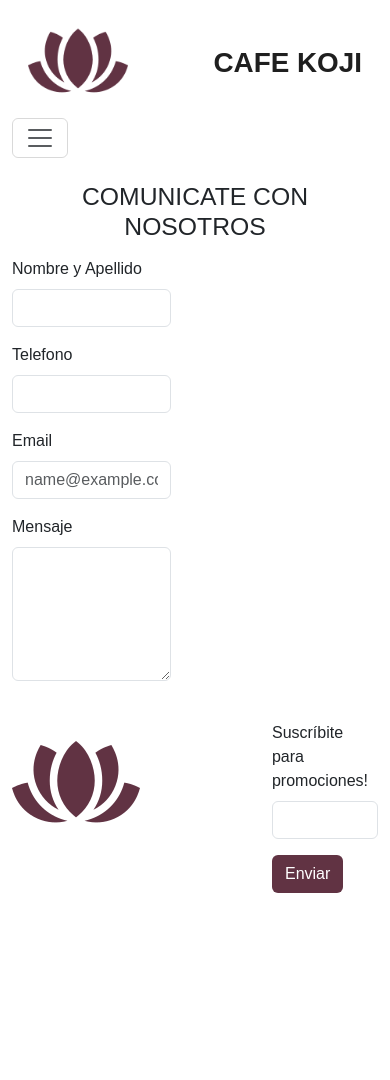
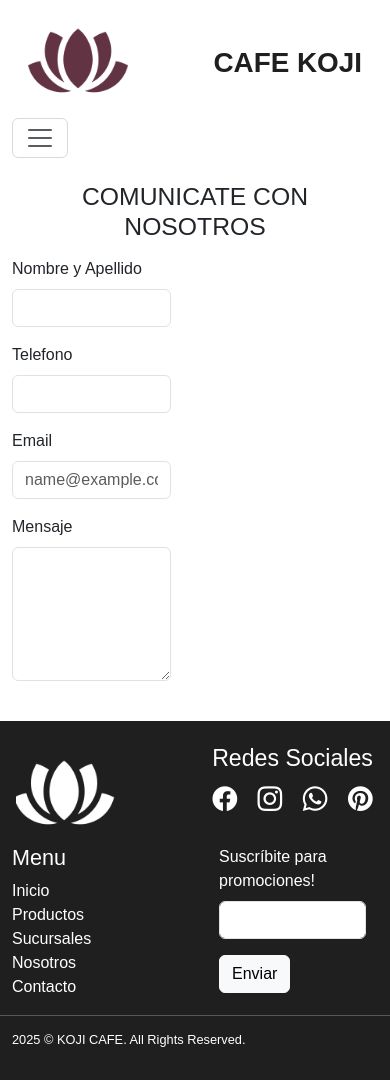
Before and after one commit to greco23/KOJI-CAFE, a plain HTML site: page pages/contacto.html in a window 390 px wide. Before the commit the page ends 893 px from the top, so only its background shows below. Drawn offline with nearby package versions, Linux system fonts and the light colour scheme.

Commit message:
footer responsive final

```diff
--- a/pages/contacto.html
+++ b/pages/contacto.html
@@ -69,32 +69,44 @@
             </form>
         </div>
     </main>
-    <footer>
-        <div class="container-fluid ">
-            <div class="row">
-                <div class="col-4">
-                    <img src="../assets/lotus.png" alt="logoFooter">
+    <footer class="footer py-4">
+        <div class="container">
+            <div class="row blanco">
+                <div class="col-6 col-lg-3 px-3 text-lg-center img-fluid">
+                    <img src="../assets/lotus2.png" class="logoFooter" alt="logoFooter">
+                    <h3 class="d-none d-lg-block blanco">KOJI - CAFE</h3>
                 </div>
-                <div class="col-4">
-                    <div class="">
-                        <i class="bi bi-facebook"></i>
-                    </div>
-                    <div class="">
-                        <i class="bi bi-instagram"></i>
-                    </div>
-                    <div class="">
-                        <i class="bi bi-whatsapp"></i>
+                <div class="col-6 col-lg  px-3">
+                    <h3 class="text-center">Redes Sociales</h3>
+                    <div class="text-center">
+                        <i class="bi bi-facebook fs-2 me-3"></i>
+                        <i class="bi bi-instagram fs-2 me-3"></i>
+                        <i class="bi bi-whatsapp fs-2 me-3"></i>
+                        <i class="bi bi-pinterest fs-2 "></i>
                     </div>
                 </div>
-                <div class="col-4">
+                <div class="col-6 col-lg">
+                    <h4 class="blanco">Menu</h4>
+                    <ul class="list-unstyled">
+                        <li><a href="../index.html" class="text-decoration-none blanco">Inicio</a></li>
+                        <li><a href="./productos.html" class="text-decoration-none blanco">Productos</a></li>
+                        <li><a href="./sucursales.html" class="text-decoration-none blanco">Sucursales</a></li>
+                        <li><a href="./nosotros.html" class="text-decoration-none blanco">Nosotros</a></li>
+                        <li><a href="./contacto.html" class="text-decoration-none blanco">Contacto</a></li>
+                    </ul>
+                </div>
+                <div class="col-6 col-lg-3 px-4 pb-3">
                     <form>
                         <div class="mb-3">
-                            <div></div>
-                            <label for="formFooter" class="form-label">Suscríbite para promociones! </label>
-                            <input type="email" class="form-control" id="formFooter" aria-describedby="emailHelp">
+                            <label for="emailForm" class="form-label blanco">Suscríbite para promociones! </label>
+                            <input type="email" class="form-control" id="emailForm" aria-describedby="emailHelp">
                         </div>
-                        <button type="submit" class="btn colorBotonDos">Enviar</button>
+                        <button type="submit" class="btn btn-light">Enviar</button>
                     </form>
+                </div>
+                <hr>
+                <div>
+                    <h4 class="copyFooter"> 2025 © KOJI CAFE. All Rights Reserved. </h4>
                 </div>
             </div>
         </div>
--- a/styles/style.css
+++ b/styles/style.css
@@ -133,3 +133,7 @@ nav{
     height: auto;
     width: 100px;
 }
+
+.copyFooter{
+    font-size: 80%;
+}
```
Also changed, not shown: index.html (+30 -18 lines), pages/nosotros.html (+30 -18 lines), pages/productos.html (+12 -13 lines), pages/sucursales.html (+30 -18 lines).
